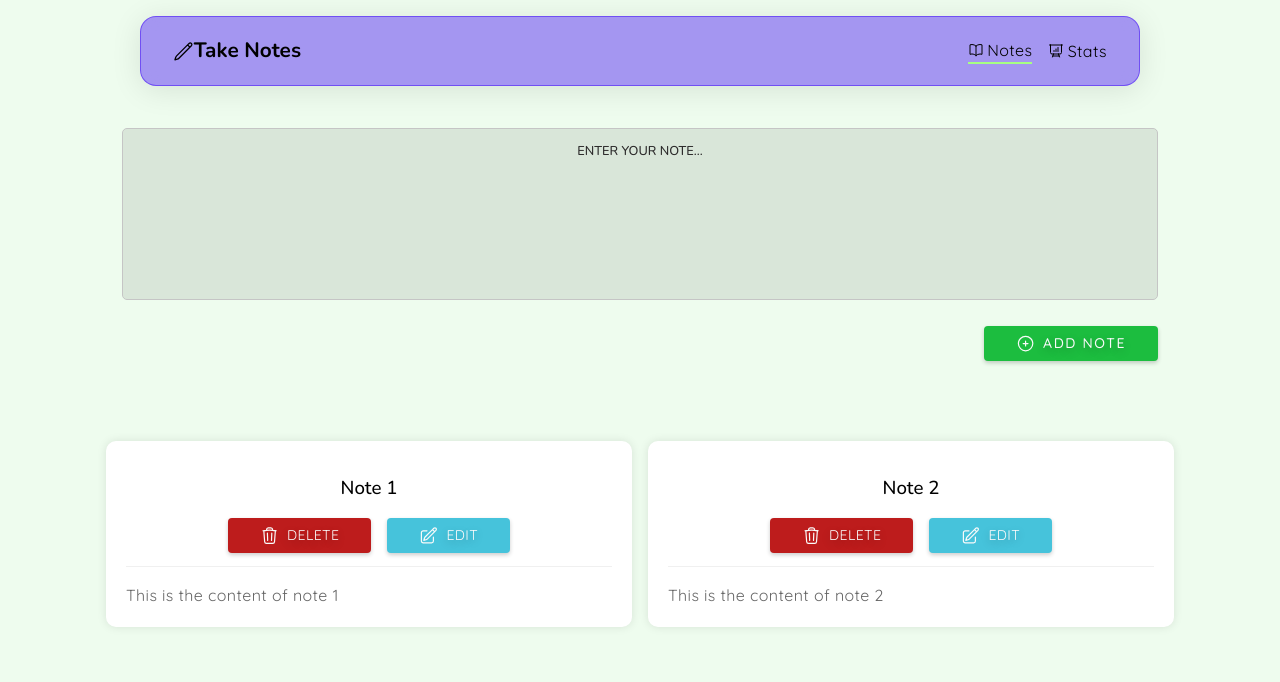
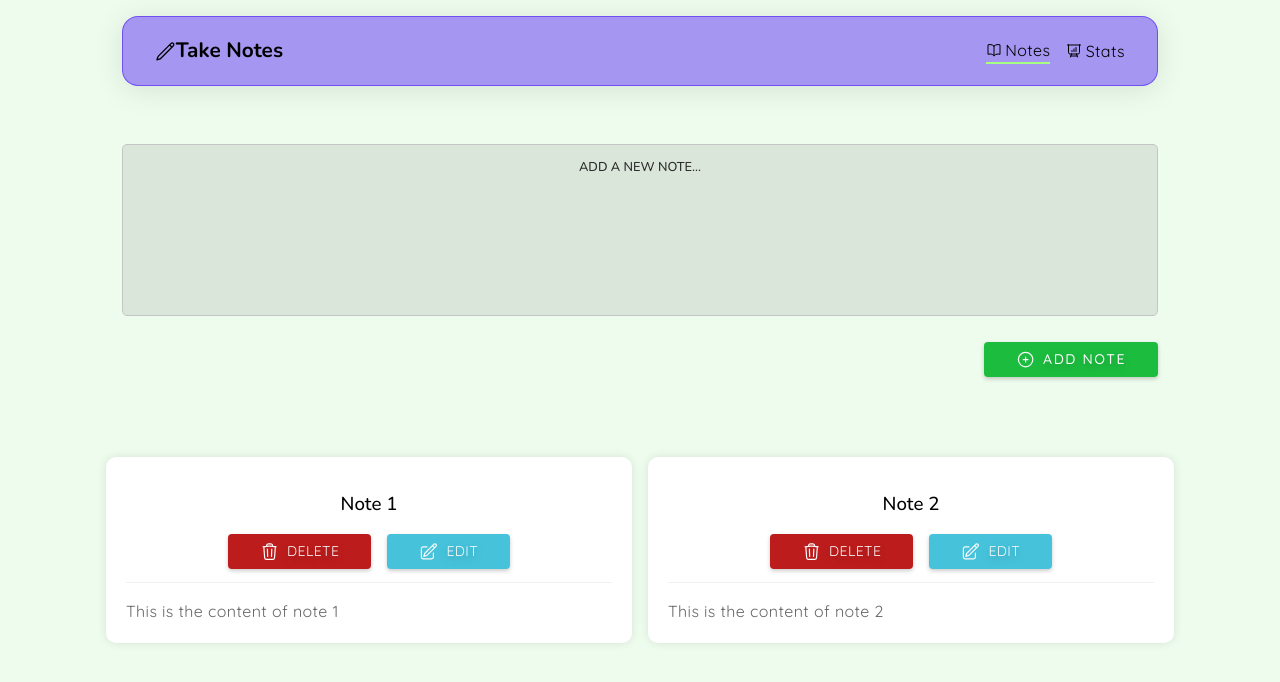
Before and after one commit to fdasabino/take_notes_vue_app, a Vue app: page /#/ in a window 1280 px wide. Shown: the top 682 px of the page. Built offline with nearby package versions, Linux system fonts and the light colour scheme.

Commit message:
Update max-width in NavbarComponent.scss and add placeholder text in ViewNotes.vue

```diff
--- a/src/components/Layout/Navbar/NavbarComponent.scss
+++ b/src/components/Layout/Navbar/NavbarComponent.scss
@@ -2,17 +2,17 @@
 
 .navbar {
     width: 100%;
-    max-width: 100%;
+    max-width: 1100px;
     height: 70px;
 
     display: flex;
     align-items: center;
     justify-content: center;
-    margin-top: 1rem;
+    margin: 1rem auto;
 
     .wrapper {
         width: 100%;
-        max-width: 1000px;
+        max-width: 100%;
         height: 100%;
         padding: 0 2rem;
 
--- a/src/views/ViewNotes/ViewNotes.vue
+++ b/src/views/ViewNotes/ViewNotes.vue
@@ -12,7 +12,7 @@ import "./ViewNotes.scss";
         <div class="notes__input">
             <InputComponent
                 type="textarea"
-                placeholder="Enter your note..." />
+                placeholder="Add a new note..." />
 
             <div class="notes__input__buttonContainer">
                 <ButtonComponent
```
